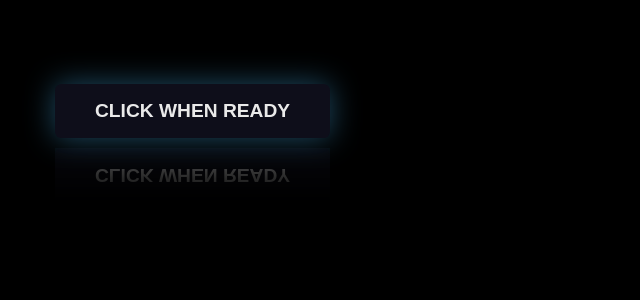
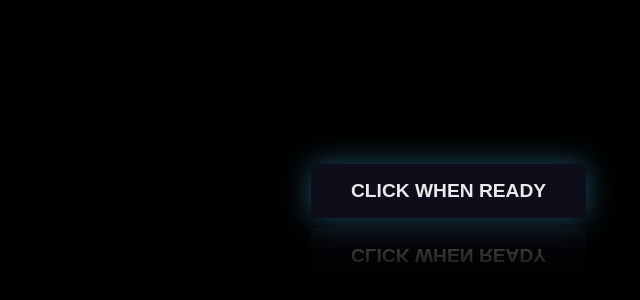
Before and after one commit to userisdabeh/oplan-hbd, a plain HTML site: page index.html in a window 1280 px wide. Shown: the part 236-536 px from the top of the page, without its empty margins (329-969 px from the left). Drawn offline with Linux system fonts and the light colour scheme.

Commit message:
changed button position and added favicon

```diff
--- a/index.html
+++ b/index.html
@@ -5,6 +5,7 @@
         <meta charset="UTF-8">
         <meta name="viewport" content="width=device-width, initial-scale=1.0">
         <link rel="stylesheet" type="text/css" href="styles.css">
+        <link rel="icon" type="image/png" href="/assets/images/favicon.png"
     </head>
     <body>
         <a href="#" class="btn"><span>Click when ready</span></a>
--- a/styles.css
+++ b/styles.css
@@ -18,8 +18,8 @@
     box-shadow: 0px 0px 30px #1f4c65;
     -webkit-box-reflect: below 10px linear-gradient(to bottom, rgba(0,0,0,0.0), rgba(0,0,0,0.4));
     position: absolute;
-    top: 40%;
-    left: 30%;
+    top: 50%;
+    left: 50%;
     text-decoration: none;
   }
 
```
Also changed, not shown: assets/images/favicon.png (added).
